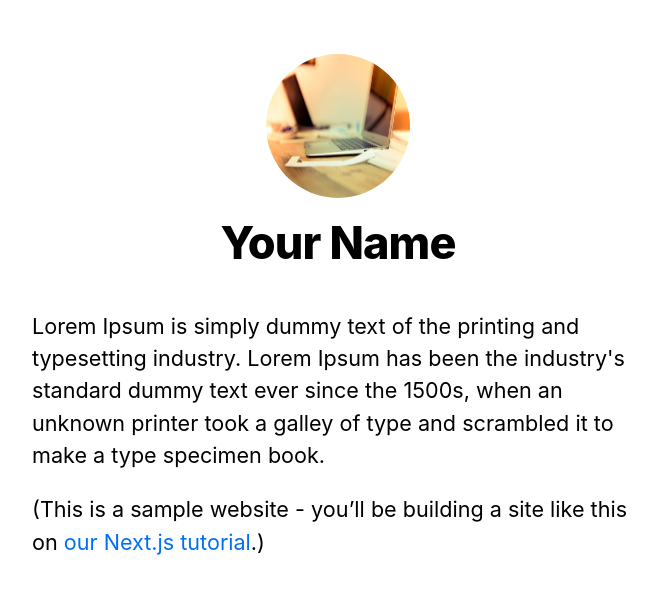
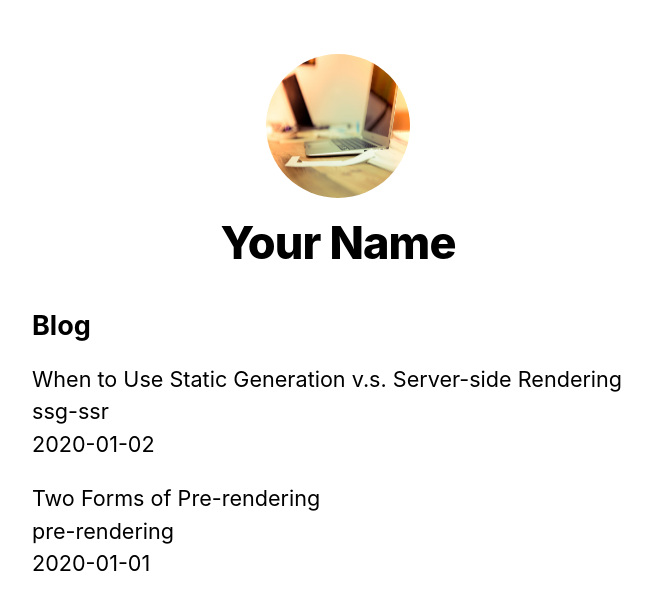
Before and after one commit to kanghyeok93/Next-Study, a Next.js app: page / in a window 1280 px wide. Shown: the top 610 px of the page, without its empty margins (302-959 px from the left). Built offline with nearby package versions, Linux system fonts and the light colour scheme.

Commit message:
feat: #4 study of official documents

```diff
--- /dev/null
+++ b/lib/posts.js
@@ -0,0 +1,76 @@
+import fs from 'fs'
+import path from 'path'
+import matter from 'gray-matter'
+
+const postsDirectory = path.join(process.cwd(), 'posts')
+
+export function getSortedPostsData() {
+  // Get file names under /posts
+  const fileNames = fs.readdirSync(postsDirectory)
+  const allPostsData = fileNames.map(fileName => {
+    // Remove ".md" from file name to get id
+    const id = fileName.replace(/\.md$/, '')
+
+    // Read markdown file as string
+    const fullPath = path.join(postsDirectory, fileName)
+    const fileContents = fs.readFileSync(fullPath, 'utf8')
+
+    // Use gray-matter to parse the post metadata section
+    const matterResult = matter(fileContents)
+
+    // Combine the data with the id
+    return {
+      id,
+      ...matterResult.data
+    }
+  })
+  // Sort posts by date
+  return allPostsData.sort(({date: a}, {date: b}) => {
+    if (a < b) {
+      return 1
+    } else if (a > b) {
+      return -1
+    } else {
+      return 0
+    }
+  })
+}
+
+export function getAllPostIds() {
+  const fileNames = fs.readdirSync(postsDirectory)
+
+  // Returns an array that looks like this:
+  // [
+  //   {
+  //     params: {
+  //       id: 'ssg-ssr'
+  //     }
+  //   },
+  //   {
+  //     params: {
+  //       id: 'pre-rendering'
+  //     }
+  //   }
+  // ]
+  return fileNames.map(fileName => {
+    return {
+      params: {
+        id: fileName.replace(/\.md$/, '')
+      }
+    }
+  })
+}
+
+export function getPostData(id) {
+  const fullPath = path.join(postsDirectory, `${id}.md`)
+  const fileContents = fs.readFileSync(fullPath, 'utf8')
+
+  // Use gray-matter to parse the post metadata section
+  const matterResult = matter(fileContents)
+
+  // Combine the data with the id
+  return {
+    id,
+    ...matterResult.data
+  }
+}
--- a/package.json
+++ b/package.json
@@ -6,6 +6,7 @@
     "start": "next start"
   },
   "dependencies": {
+    "gray-matter": "^4.0.3",
     "next": "latest",
     "react": "17.0.2",
     "react-dom": "17.0.2"
--- a/pages/index.js
+++ b/pages/index.js
@@ -1,22 +1,38 @@
 import Head from 'next/head'
 import Layout, {siteTitle} from '../components/layout'
 import utilStyles from '../styles/utils.module.css'
+import {getSortedPostsData} from '../lib/posts';
 
-export default function Home() {
+export default function Home({allPostsData}) {
   return (
     <Layout home>
       <Head>
         <title>{siteTitle}</title>
       </Head>
-      <section className={utilStyles.headingMd}>
-        <p>Lorem Ipsum is simply dummy text of the printing and typesetting industry. Lorem Ipsum has been the
-          industry's standard dummy text ever since the 1500s, when an unknown printer took a galley of type and
-          scrambled it to make a type specimen book.</p>
-        <p>
-          (This is a sample website - you’ll be building a site like this on{' '}
-          <a href="https://nextjs.org/learn">our Next.js tutorial</a>.)
-        </p>
+      {/* Add this <section> tag below the existing <section> tag */}
+      <section className={`${utilStyles.headingMd} ${utilStyles.padding1px}`}>
+        <h2 className={utilStyles.headingLg}>Blog</h2>
+        <ul className={utilStyles.list}>
+          {allPostsData.map(({id, date, title}) => (
+            <li className={utilStyles.listItem} key={id}>
+              {title}
+              <br/>
+              {id}
+              <br/>
+              {date}
+            </li>
+          ))}
+        </ul>
       </section>
     </Layout>
   )
 }
+
+export async function getStaticProps() {
+  const allPostsData = getSortedPostsData()
+  return {
+    props: {
+      allPostsData
+    }
+  }
+}
--- /dev/null
+++ b/posts/pre-rendering.md
@@ -0,0 +1,11 @@
+---
+title: 'Two Forms of Pre-rendering'
+date: '2020-01-01'
+---
+
+Next.js has two forms of pre-rendering: **Static Generation** and **Server-side Rendering**. The difference is in **when** it generates the HTML for a page.
+
+- **Static Generation** is the pre-rendering method that generates the HTML at **build time**. The pre-rendered HTML is then _reused_ on each request.
+- **Server-side Rendering** is the pre-rendering method that generates the HTML on **each request**.
+
+Importantly, Next.js lets you **choose** which pre-rendering form to use for each page. You can create a "hybrid" Next.js app by using Static Generation for most pages and using Server-side Rendering for others.
--- /dev/null
+++ b/posts/ssg-ssr.md
@@ -0,0 +1,19 @@
+---
+title: 'When to Use Static Generation v.s. Server-side Rendering'
+date: '2020-01-02'
+---
+
+We recommend using **Static Generation** (with and without data) whenever possible because your page can be built once and served by CDN, which makes it much faster than having a server render the page on every request.
+
+You can use Static Generation for many types of pages, including:
+
+- Marketing pages
+- Blog posts
+- E-commerce product listings
+- Help and documentation
+
+You should ask yourself: "Can I pre-render this page **ahead** of a user's request?" If the answer is yes, then you should choose Static Generation.
+
+On the other hand, Static Generation is **not** a good idea if you cannot pre-render a page ahead of a user's request. Maybe your page shows frequently updated data, and the page content changes on every request.
+
+In that case, you can use **Server-Side Rendering**. It will be slower, but the pre-rendered page will always be up-to-date. Or you can skip pre-rendering and use client-side JavaScript to populate data.
```
Also changed, not shown: pages/posts/[id].js (added, +32 -0 lines), 1 other file (tests, documents, lock files or other folders).
